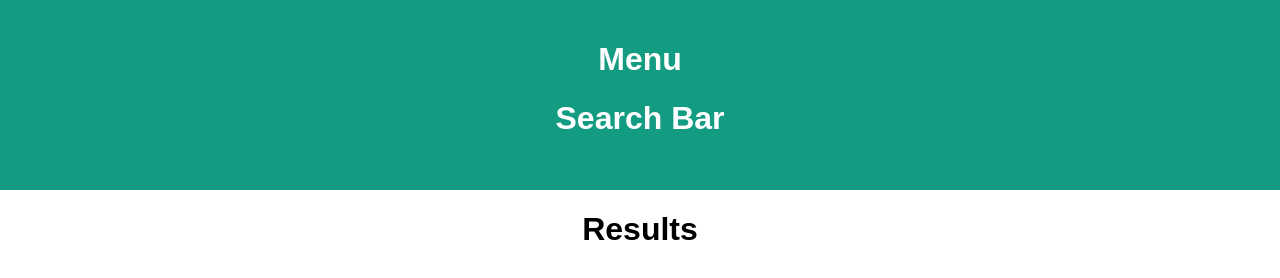
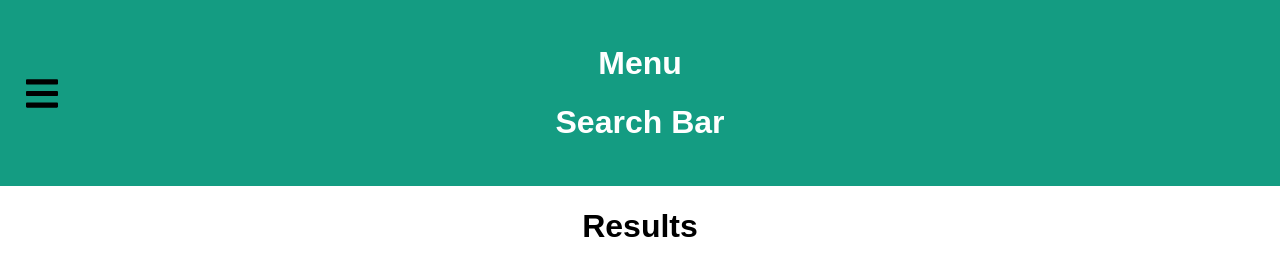
Before and after one commit to sammygriffiths/choonz-react-app, a React app: page / in a window 1280 px wide. Built offline with nearby package versions, Linux system fonts and the light colour scheme.

Commit message:
Add basic menu button

```diff
--- a/src/components/core/App.js
+++ b/src/components/core/App.js
@@ -3,12 +3,16 @@ import SearchBar from '../search-bar/SearchBar';
 import Results from '../results/Results';
 import Menu from './Menu';
 import '../../css/App.css';
+import menuIcon from '../../img/bars.svg'
 
 class App extends Component {
   render() {
     return (
       <div className="App">
         <header className="App-header">
+          <a href="#" className="App-menu-link">
+            <img src={menuIcon} />
+          </a>
           <Menu />
           <SearchBar />
         </header>
--- a/src/css/App.css
+++ b/src/css/App.css
@@ -4,9 +4,10 @@
 
 .App-header {
   background-color: #149c82;
-  height: 150px;
-  padding: 20px;
+  /* height: 20vh; */
+  padding: 3vh;
   color: white;
+  position: relative;
 }
 
 .App-title {
@@ -16,3 +17,15 @@
 .App-intro {
   font-size: large;
 }
+
+.App-menu-link img {
+  height: 100%;
+}
+
+.App-menu-link {
+  position: absolute;
+  top: 40%;
+  bottom: 40%;
+  left: 2vw;
+  text-align: left;
+}
```
Also changed, not shown: src/test/js/App.test.js (+7 -0 lines), src/img/bars.svg (added), 1 other file.
